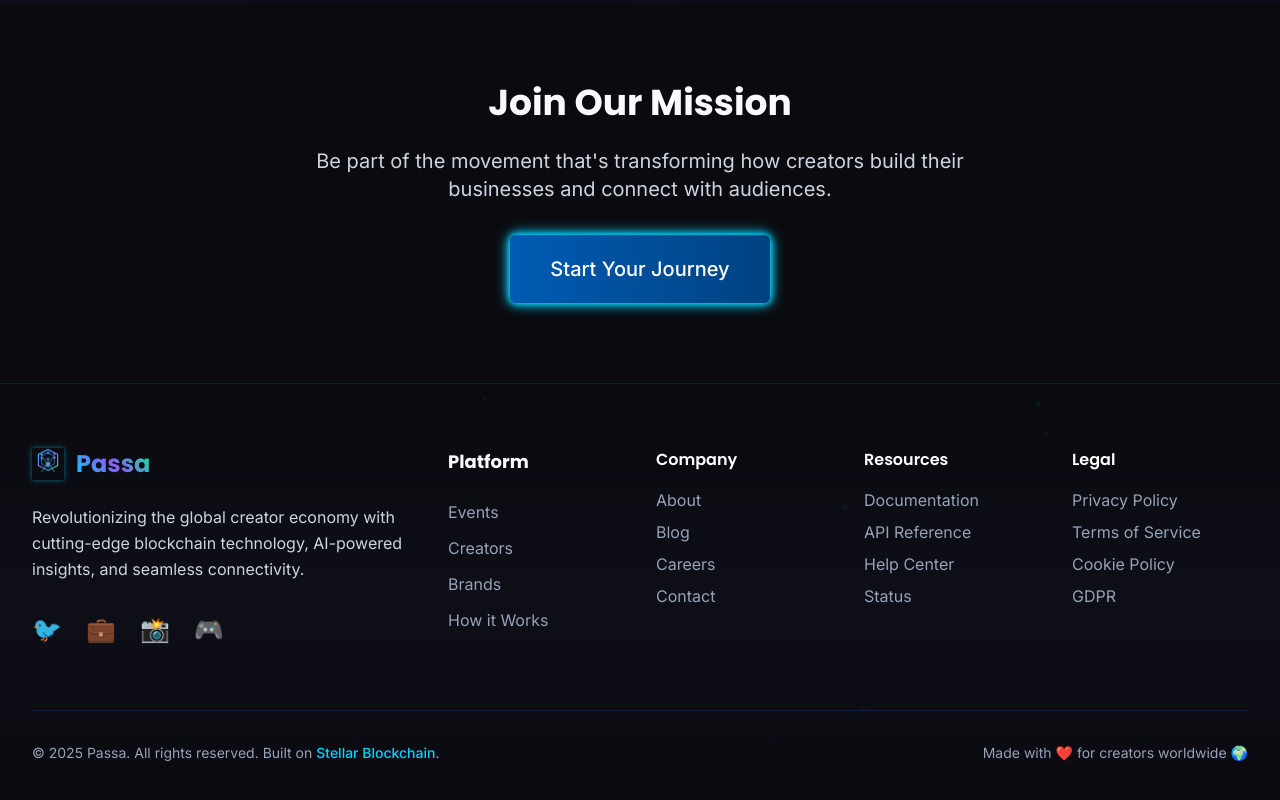
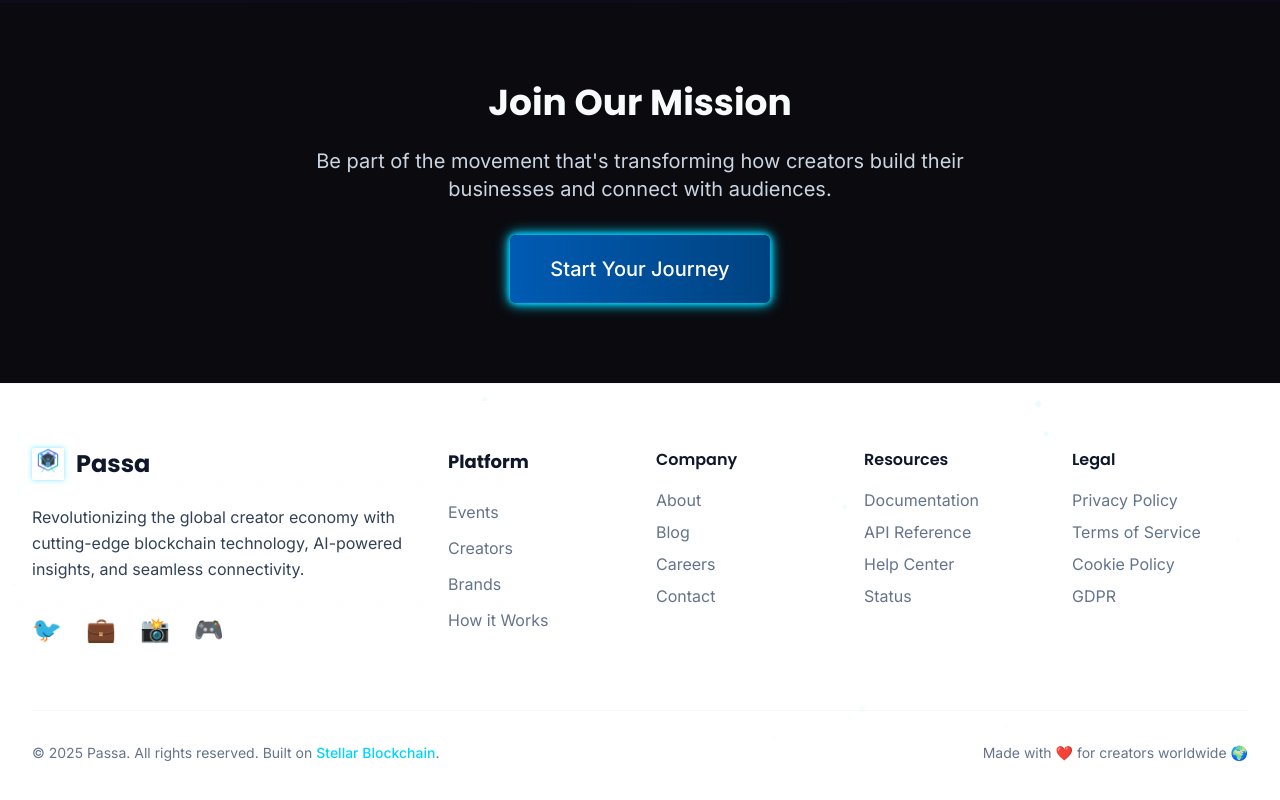
Before and after one commit to hezronokwach/Passa, a React (Vite) app in the folder frontend/: page /about in a window 1280 px wide. Shown: the part 1660-2460 px from the top of the page. Built offline with nearby package versions, Linux system fonts and the light colour scheme.

Commit message:
refactor: Update theme context and components to utilize new theme system and improve styling consistency

```diff
--- a/frontend/src/App.tsx
+++ b/frontend/src/App.tsx
@@ -16,7 +16,7 @@ import NotFoundPage from './pages/NotFoundPage'
 
 function App() {
   return (
-    <ThemeProvider defaultTheme="dark">
+    <ThemeProvider>
       <div className="min-h-screen bg-background transition-colors duration-300">
         {/* Cyber grid background */}
         <div className="fixed inset-0 cyber-grid opacity-30 pointer-events-none" />
--- a/frontend/src/components/layout/Footer.tsx
+++ b/frontend/src/components/layout/Footer.tsx
@@ -32,10 +32,10 @@ const Footer = () => {
   }
 
   return (
-    <footer className="relative bg-dark-bg border-t border-primary-500/20 overflow-hidden">
+    <footer className="relative bg-background border-t border-border/30 overflow-hidden">
       {/* Background elements */}
       <BlockchainGrid className="opacity-5" animated={true} />
-      <div className="absolute inset-0 bg-gradient-to-t from-dark-bg via-dark-surface/30 to-transparent" />
+      <div className="absolute inset-0 bg-gradient-to-t from-background via-surface/30 to-transparent" />
 
       <div className="relative container-max section-padding py-16">
         <div className="grid md:grid-cols-2 lg:grid-cols-6 gap-8">
@@ -51,18 +51,18 @@ const Footer = () => {
                 <div className="transform group-hover:scale-110 transition-transform duration-300">
                   <Logo />
                 </div>
-                <span className="text-2xl font-display font-bold gradient-text">
+                <span className="text-2xl font-display font-bold text-text">
                   Passa
                 </span>
               </Link>
-              <p className="text-neutral-300 mb-8 max-w-sm leading-relaxed">
+              <p className="text-text-secondary mb-8 max-w-sm leading-relaxed">
                 Revolutionizing the global creator economy with cutting-edge blockchain technology,
                 AI-powered insights, and seamless connectivity.
               </p>
               <div className="flex space-x-6">
                 <motion.a
                   href="#"
-                  className="text-neutral-400 hover:text-cyber-blue transition-all duration-300 text-2xl"
+                  className="text-text-muted hover:text-stellar-electric transition-all duration-300 text-2xl"
                   whileHover={{ scale: 1.2, rotate: 5 }}
                   whileTap={{ scale: 0.9 }}
                 >
@@ -71,7 +71,7 @@ const Footer = () => {
                 </motion.a>
                 <motion.a
                   href="#"
-                  className="text-neutral-400 hover:text-secondary-400 transition-all duration-300 text-2xl"
+                  className="text-text-muted hover:text-stellar-plasma transition-all duration-300 text-2xl"
                   whileHover={{ scale: 1.2, rotate: -5 }}
                   whileTap={{ scale: 0.9 }}
                 >
@@ -80,7 +80,7 @@ const Footer = () => {
                 </motion.a>
                 <motion.a
                   href="#"
-                  className="text-neutral-400 hover:text-accent-400 transition-all duration-300 text-2xl"
+                  className="text-text-muted hover:text-stellar-aurora transition-all duration-300 text-2xl"
                   whileHover={{ scale: 1.2, rotate: 5 }}
                   whileTap={{ scale: 0.9 }}
                 >
@@ -89,7 +89,7 @@ const Footer = () => {
                 </motion.a>
                 <motion.a
                   href="#"
-                  className="text-neutral-400 hover:text-cyber-pink transition-all duration-300 text-2xl"
+                  className="text-text-muted hover:text-stellar-flare transition-all duration-300 text-2xl"
                   whileHover={{ scale: 1.2, rotate: -5 }}
                   whileTap={{ scale: 0.9 }}
                 >
@@ -107,7 +107,7 @@ const Footer = () => {
             transition={{ duration: 0.6, delay: 0.1 }}
             viewport={{ once: true }}
           >
-            <h3 className="text-neutral-50 font-bold mb-6 text-lg">Platform</h3>
+            <h3 className="text-text font-bold mb-6 text-lg">Platform</h3>
             <ul className="space-y-3">
               {navigation.platform.map((item, index) => (
                 <motion.li
@@ -119,7 +119,7 @@ const Footer = () => {
                 >
                   <Link
                     to={item.href}
-                    className="text-neutral-400 hover:text-cyber-blue transition-all duration-300 hover:translate-x-1 inline-block"
+                    className="text-text-muted hover:text-text transition-all duration-300 hover:translate-x-1 inline-block"
                   >
                     {item.name}
                   </Link>
@@ -129,13 +129,13 @@ const Footer = () => {
           </motion.div>
 
           <div>
-            <h3 className="text-white font-semibold mb-4">Company</h3>
+            <h3 className="text-text font-semibold mb-4">Company</h3>
             <ul className="space-y-2">
               {navigation.company.map((item) => (
                 <li key={item.name}>
                   <Link
                     to={item.href}
-                    className="text-neutral-400 hover:text-white transition-colors"
+                    className="text-text-muted hover:text-text transition-colors"
                   >
                     {item.name}
                   </Link>
@@ -145,13 +145,13 @@ const Footer = () => {
           </div>
 
           <div>
-            <h3 className="text-white font-semibold mb-4">Resources</h3>
+            <h3 className="text-text font-semibold mb-4">Resources</h3>
             <ul className="space-y-2">
               {navigation.resources.map((item) => (
                 <li key={item.name}>
                   <Link
                     to={item.href}
-                    className="text-neutral-400 hover:text-white transition-colors"
+                    className="text-text-muted hover:text-text transition-colors"
                   >
                     {item.name}
                   </Link>
@@ -161,13 +161,13 @@ const Footer = () => {
           </div>
 
           <div>
-            <h3 className="text-white font-semibold mb-4">Legal</h3>
+            <h3 className="text-text font-semibold mb-4">Legal</h3>
             <ul className="space-y-2">
               {navigation.legal.map((item) => (
                 <li key={item.name}>
                   <Link
                     to={item.href}
-                    className="text-neutral-400 hover:text-white transition-colors"
+                    className="text-text-muted hover:text-text transition-colors"
                   >
                     {item.name}
                   </Link>
@@ -178,19 +178,19 @@ const Footer = () => {
         </div>
 
         <motion.div
-          className="border-t border-primary-500/20 mt-16 pt-8 flex flex-col md:flex-row justify-between items-center"
+          className="border-t border-border/30 mt-16 pt-8 flex flex-col md:flex-row justify-between items-center"
           initial={{ opacity: 0, y: 20 }}
           whileInView={{ opacity: 1, y: 0 }}
           transition={{ duration: 0.6, delay: 0.4 }}
           viewport={{ once: true }}
         >
-          <p className="text-neutral-400 text-sm">
+          <p className="text-text-muted text-sm">
             © 2025 Passa. All rights reserved. Built on{' '}
-            <span className="text-cyber-blue font-medium">Stellar Blockchain</span>.
+            <span className="text-stellar-electric font-medium">Stellar Blockchain</span>.
           </p>
-          <p className="text-neutral-400 text-sm mt-4 md:mt-0">
-            Made with <span className="text-red-400">❤️</span> for creators worldwide{' '}
-            <span className="text-cyber-blue">🌍</span>
+          <p className="text-text-muted text-sm mt-4 md:mt-0">
+            Made with <span className="text-stellar-flare">❤️</span> for creators worldwide{' '}
+            <span className="text-stellar-electric">🌍</span>
           </p>
         </motion.div>
       </div>
--- a/frontend/src/components/sections/CTA.tsx
+++ b/frontend/src/components/sections/CTA.tsx
@@ -108,7 +108,7 @@ const CTA = () => {
               initial={{ opacity: 0, y: 30 }}
               whileInView={{ opacity: 1, y: 0 }}
               transition={{ duration: 0.8, delay: 0.3 }}
-              className="text-4xl lg:text-6xl font-display font-black text-white mb-6 leading-tight"
+              className="text-4xl lg:text-6xl font-display font-black text-text mb-6 leading-tight"
             >
               Ready to{' '}
               <span className="holographic-shift">
@@ -125,7 +125,7 @@ const CTA = () => {
               initial={{ opacity: 0, y: 30 }}
               whileInView={{ opacity: 1, y: 0 }}
               transition={{ duration: 0.8, delay: 0.4 }}
-              className="text-xl lg:text-2xl text-gray-300 mb-12 max-w-3xl mx-auto leading-relaxed"
+              className="text-xl lg:text-2xl text-text-secondary mb-12 max-w-3xl mx-auto leading-relaxed"
             >
               Join the revolution of live entertainment. Create unforgettable events, connect with fans worldwide, and earn with every beat.
             </motion.p>
--- a/frontend/src/components/sections/Features.tsx
+++ b/frontend/src/components/sections/Features.tsx
@@ -221,11 +221,11 @@ const Features = () => {
           transition={{ duration: 0.8, delay: 0.5 }}
           className="mt-20 text-center"
         >
-          <div className="bg-gradient-to-r from-stellar-electric/10 to-stellar-plasma/10 backdrop-blur-xl rounded-3xl border border-white/20 p-8 lg:p-12">
-            <h3 className="text-3xl lg:text-4xl font-bold text-white mb-4 holographic-shift">
+          <div className="bg-gradient-to-r from-stellar-electric/10 to-stellar-plasma/10 backdrop-blur-xl rounded-3xl border border-border/30 p-8 lg:p-12">
+            <h3 className="text-3xl lg:text-4xl font-bold text-text mb-4 holographic-shift">
               Ready to Transform Your Events?
             </h3>
-            <p className="text-xl text-gray-300 mb-8 max-w-2xl mx-auto">
+            <p className="text-xl text-text-secondary mb-8 max-w-2xl mx-auto">
               Join thousands of creators who are already revolutionizing live entertainment with blockchain technology
             </p>
 
--- a/frontend/src/components/sections/HowItWorks.tsx
+++ b/frontend/src/components/sections/HowItWorks.tsx
@@ -58,7 +58,7 @@ const HowItWorks = () => {
               {/* Step content */}
               <div className="relative z-10 p-6 rounded-xl bg-surface/50 border border-border hover:border-secondary-500/40 transition-all duration-300 hover:bg-surface/80 h-full flex flex-col">
                 {/* Step number */}
-                <div className="inline-flex items-center justify-center w-16 h-16 rounded-full bg-gradient-to-r from-secondary-500 to-accent-500 text-white font-bold text-xl mb-4 group-hover:scale-110 transition-transform duration-300 mx-auto">
+                <div className="inline-flex items-center justify-center w-16 h-16 rounded-full bg-gradient-to-r from-stellar-plasma to-stellar-aurora text-text font-bold text-xl mb-4 group-hover:scale-110 transition-transform duration-300 mx-auto">
                   {step.step}
                 </div>
 
--- a/frontend/src/contexts/ThemeContext.tsx
+++ b/frontend/src/contexts/ThemeContext.tsx
@@ -17,7 +17,7 @@ interface ThemeProviderProps {
 
 export const ThemeProvider: React.FC<ThemeProviderProps> = ({
   children,
-  defaultTheme = 'dark'
+  defaultTheme
 }) => {
   const [theme, setThemeState] = useState<Theme>(() => {
     // Check localStorage first, then system preference, then default
@@ -30,9 +30,11 @@ export const ThemeProvider: React.FC<ThemeProviderProps> = ({
       // Check system preference
       if (window.matchMedia('(prefers-color-scheme: dark)').matches) {
         return 'dark'
+      } else {
+        return 'light'
       }
     }
-    return defaultTheme
+    return defaultTheme || 'dark'
   })
 
   const setTheme = (newTheme: Theme) => {
```
Also changed, not shown: frontend/src/components/layout/Header.tsx (+11 -11 lines), frontend/src/components/sections/Hero.tsx (+36 -31 lines), frontend/src/components/ui/SectionHeader.tsx (+7 -7 lines).
